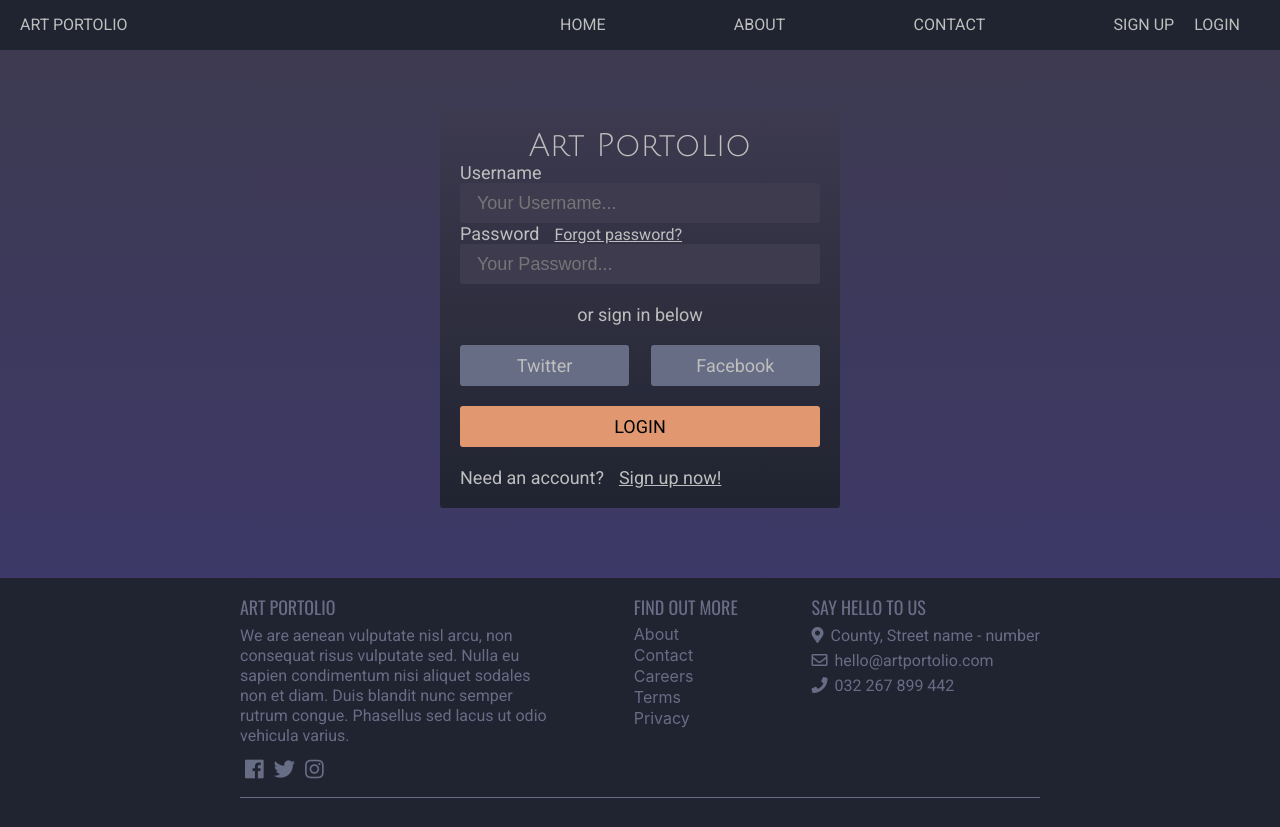
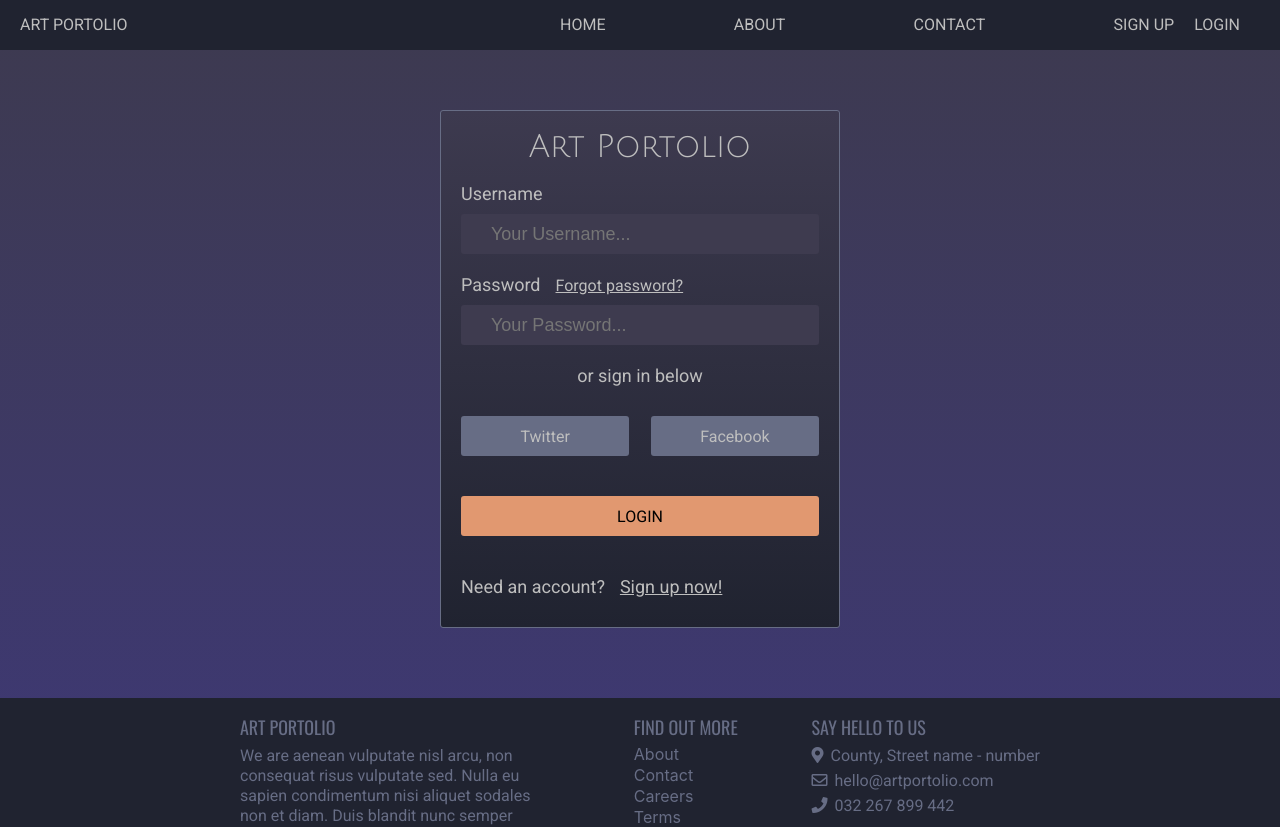
Before and after one commit to DianaIgnatescu/art-portfolio-react-redux, a React (Create React App) app: page /login in a window 1280 px wide. Shown: the top 827 px of the page. Built offline with nearby package versions, Linux system fonts and the light colour scheme; no server answers.

Commit message:
MVP: Add styled component for Login page

```diff
--- a/src/components/Login.js
+++ b/src/components/Login.js
@@ -1,8 +1,106 @@
 /* eslint-disable react/jsx-one-expression-per-line */
 import React from 'react';
+import styled from 'styled-components';
 // eslint-disable-next-line import/no-extraneous-dependencies
 import PropTypes from 'prop-types';
 import { Redirect, Link } from 'react-router-dom';
+
+const LoginWrapper = styled.div`
+  .login {
+    max-width: 400px;
+    margin: 0 auto;
+    padding: 50px 0;
+    h2 {
+      text-align: center;
+      font-family: 'Julius Sans One', sans-serif;
+    }
+    .login-form {
+      padding: 20px;
+      background: linear-gradient(to bottom,#3D3A4F, #202330);
+      border-radius: 3px;
+      border: 1px solid #676D85;
+      margin: 60px 0 20px 0;
+      @media (max-width: 500px) {
+        max-width: 100%;
+        border: none;
+        background: none;
+      }
+      p {
+      padding: 20px 0 10px;
+      }
+      button {
+        width: 100%;
+        margin: 20px 0;
+        background: #E19870;
+        border: none;
+        height: 40px;
+        font-size: 1.6rem;
+        border-radius: 3px;
+        &:hover {
+          opacity: 0.8;
+
+          cursor: pointer;
+        }
+      }
+      span {
+        font-size: 1.6rem;
+        padding-left: 15px;
+        text-decoration: underline;
+        &:hover {
+          text-decoration: underline;
+          color: #E19870;
+          cursor: pointer;
+        }
+      }
+      input {
+        width: 100%;
+        height: 40px;
+        border-radius: 3px;
+        border: none;
+        color: #BEBEBE;
+        padding-left: 15px;
+        background:#3e3b4f;
+        font-size: 1.8rem;
+        &::placeholder {
+        font-size: 1.8rem;
+        }
+      }
+      .center-text {
+        text-align: center;
+        padding-top: 20px;
+      }
+      .alternative-login-buttons {
+        display: flex;
+        justify-content: space-between;
+        @media (max-width: 500px) {
+          flex-direction: column;
+        }
+        button {
+        max-width: 47%;
+        background: #676D85;
+        color: #BEBEBE;
+        &:hover {
+        cursor: pointer;
+        }
+        @media (max-width: 500px) {
+          max-width: 100%;
+          margin: 10px 0 0 0 ;
+        }
+      }
+    }
+    a {
+      font-size: 1.8rem;
+      text-decoration: underline;
+      padding-left: 15px;
+      &:hover {
+        text-decoration: underline;
+        color: #E19870;
+        cursor: pointer;
+      }
+    }
+  }
+`;
+
 
 const handleClick = loginRequest => (event) => {
   event.preventDefault();
@@ -25,7 +123,7 @@ const Login = ({ loggedIn, loginRequest }) => {
     return <Redirect to="/home" />;
   }
   return (
-    <div className="login-wrapper">
+    <LoginWrapper>
       <div className="login">
         <form className="login-form">
           <h2>Art Portolio</h2>
@@ -50,7 +148,7 @@ const Login = ({ loggedIn, loginRequest }) => {
           </div>
         </form>
       </div>
-    </div>
+    </LoginWrapper>
   );
 };
 
```
